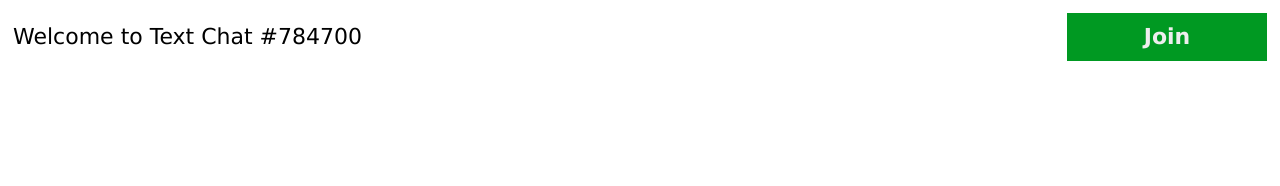
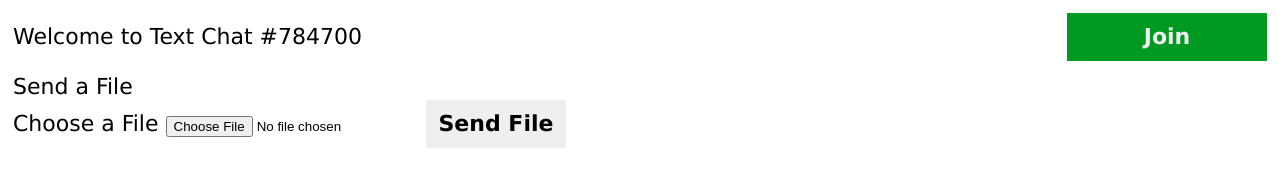
Before and after one commit to rtc-2021/week-10, a website: page public/index.html in a window 1280 px wide. Drawn offline with nearby package versions, Linux system fonts and the light colour scheme.

Commit message:
Add basic file-sending HTML

```diff
--- a/public/index.html
+++ b/public/index.html
@@ -11,6 +11,19 @@
     <h1>Welcome</h1>
     <button type="button" class="join" id="call-button">Join</button>
   </header>
+  <main id="app">
+    <article id="files-sent">
+      <h2>Send a File</h2>
+      <form id="files-form" action="#null">
+        <label for="files-input">Choose a File</label>
+        <input type="file" id="files-input" name="files-input" />
+        <button type="submit">Send File</button>
+      </form>
+    </article>
+    <article id="files-received">
+      <ul id="files-manifest"></ul>
+    </article>
+  </main>
 
 <script src="/socket.io/socket.io.js"></script>
 <script src="https://webrtchacks.github.io/adapter/adapter-latest.js"></script>
```
